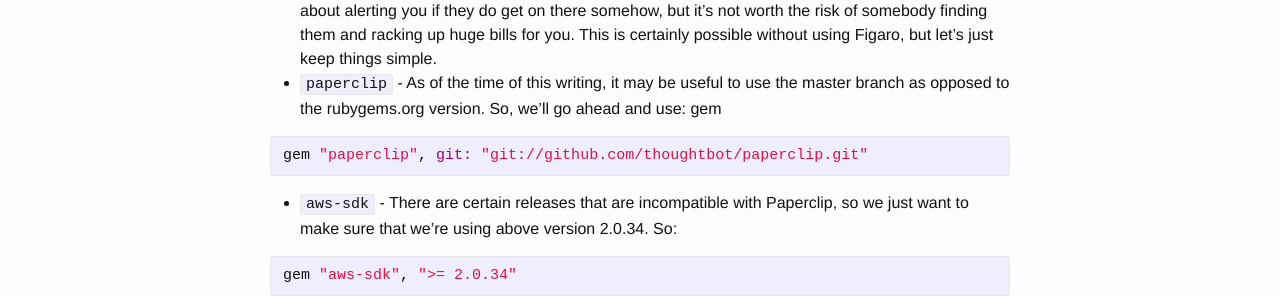
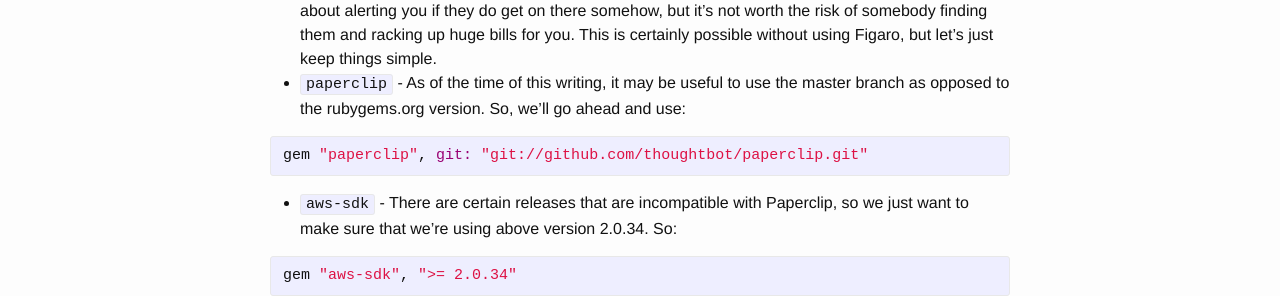
Before and after one commit to jbrr/jbrr.github.io, a Jekyll site: the page built from _posts/2016-04-13-paperclip-s3-and-rails-4.markdown, in a window 1280 px wide and 900 px high. Shown: the part 378-674 px from the top of the window. Built offline with Jekyll 4.4.1, drawn with Linux system fonts in a browser that asks for light colours.

```diff
--- a/_posts/2016-04-13-paperclip-s3-and-rails-4.markdown
+++ b/_posts/2016-04-13-paperclip-s3-and-rails-4.markdown
@@ -9,7 +9,7 @@ Configuring Paperclip and S3 was more of a hassle a couple months ago, but thing
 First, we're going to need a couple of gems.
 
 * `figaro` - We realllly don't want our AWS access keys uploaded to GitHub. Amazon is pretty good about alerting you if they do get on there somehow, but it's not worth the risk of somebody finding them and racking up huge bills for you. This is certainly possible without using Figaro, but let's just keep things simple.
-* `paperclip` - As of the time of this writing, it may be useful to use the master branch as opposed to the rubygems.org version. So, we'll go ahead and use: gem
+* `paperclip` - As of the time of this writing, it may be useful to use the master branch as opposed to the rubygems.org version. So, we'll go ahead and use:
 {% highlight ruby %}
 gem "paperclip", git: "git://github.com/thoughtbot/paperclip.git"
 {% endhighlight %}
```
Also changed, not shown: about.md (+2 -0 lines).
